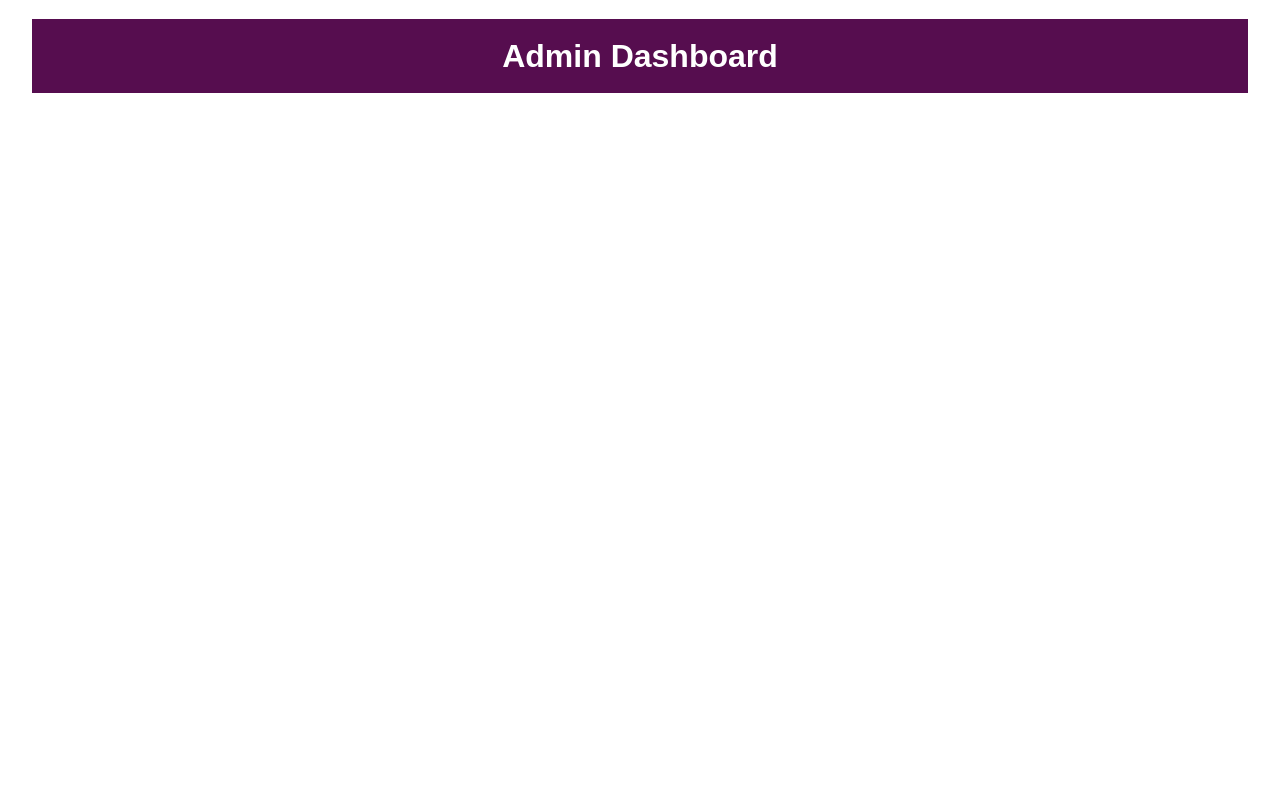
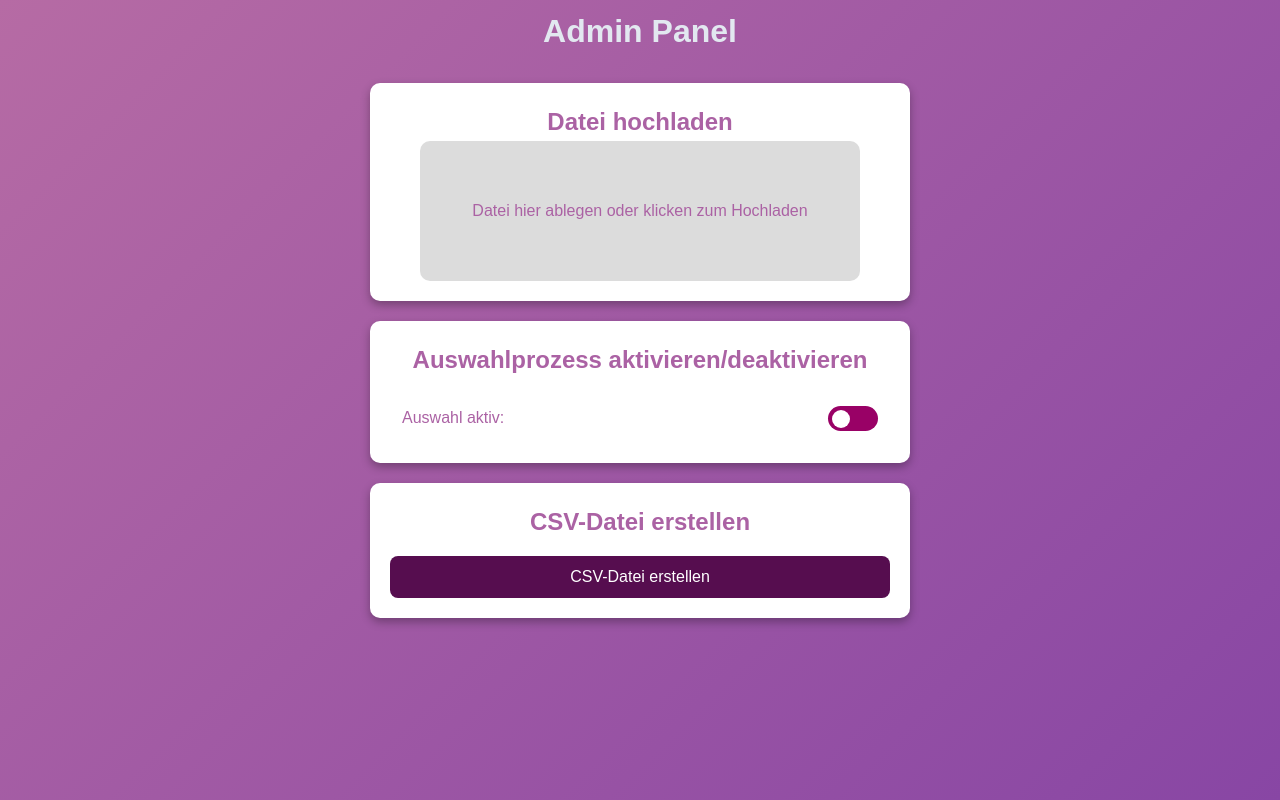
Before and after one commit to wbgym-webteam/subdomain, a Flask app: page /admin/admin_dashboard in a window 1280 px wide. Run offline with Flask 3, Linux system fonts and the light colour scheme.

Commit message:
First Version of the Admin-Dashboard for the TdW

```diff
--- a/src/app/templates/admin/admin_dashboard.html
+++ b/src/app/templates/admin/admin_dashboard.html
@@ -1,16 +1,209 @@
-{% extends 'base.html' %}
+{% extends './base.html' %}
 
 {% block title %}
-Admin - Dasboard
+Admin-Panel for TdW
 {% endblock %}
 
 {% block content %}
+    <style>
+        /* Grundlegende Stile */
+        body {
+            font-family: 'Arial', sans-serif;
+            margin: 0;
+            padding: 0;
+            background: linear-gradient(135deg, #b66ba4, #8846a4);
+            color: #ab62a4;
+            display: flex;
+            flex-direction: column;
+            align-items: center;
+            min-height: 100vh;
+        }
 
-<header>
-    <h1>Admin Dashboard</h1>
-</header>
+        .container {
+            width: 90%;
+            max-width: 500px;
+            background: white;
+            padding: 20px;
+            border-radius: 10px;
+            box-shadow: 0 4px 10px rgba(0, 0, 0, 0.3);
+            backdrop-filter: blur(10px);
+            margin-top: 20px;
+            text-align: center;
+        }
 
-<main>
+        h1 {
+            color: #e2e8f0;
+        }
 
-</main>
+        h2 {
+            color: #ab62a4;
+            margin-bottom: 15px;
+        }
+
+        /* Drag & Drop Upload Bereich zentriert */
+        .upload-wrapper {
+            display: flex;
+            justify-content: center;
+            align-items: center;
+            width: 100%;
+        }
+
+        .upload-container {
+            width: 100%;
+            max-width: 400px;
+            height: 100px;
+            padding: 20px;
+            background: #dcdcdc;
+            border-radius: 10px;
+            text-align: center;
+            font-size: 16px;
+            color: #ab62a4;
+            display: flex;
+            align-items: center;
+            justify-content: center;
+            transition: background 0.3s ease-in-out;
+        }
+
+        .upload-container:hover {
+            background: #c0c0c0;
+        }
+
+        .file-input {
+            display: none;
+        }
+
+        /* Switch Button */
+        .switch-container {
+            display: flex;
+            align-items: center;
+            justify-content: space-between;
+            margin-top: 15px;
+            padding: 12px;
+            background: white;
+            border-radius: 10px;
+        }
+
+        .switch-label {
+            font-size: 16px;
+            color: #ab62a4;
+        }
+
+        .switch {
+            position: relative;
+            display: inline-block;
+            width: 50px;
+            height: 25px;
+        }
+
+        .switch input {
+            opacity: 0;
+            width: 0;
+            height: 0;
+        }
+
+        .slider {
+            position: absolute;
+            cursor: pointer;
+            top: 0;
+            left: 0;
+            right: 0;
+            bottom: 0;
+            background-color: #990166;
+            transition: .4s;
+            border-radius: 25px;
+        }
+
+        .slider:before {
+            position: absolute;
+            content: "";
+            height: 18px;
+            width: 18px;
+            left: 4px;
+            bottom: 3px;
+            background-color: white;
+            transition: .4s;
+            border-radius: 50%;
+        }
+
+        input:checked + .slider {
+            background-color: #22c55e;
+        }
+
+        input:checked + .slider:before {
+            transform: translateX(24px);
+        }
+
+        /* Button */
+        .button {
+            width: 100%;
+            padding: 12px;
+            background: #560d4f;
+            color: #fff;
+            font-size: 16px;
+            border: none;
+            border-radius: 8px;
+            cursor: pointer;
+            margin-top: 15px;
+            transition: 0.3s;
+            text-align: center;
+        }
+
+        .button:hover {
+            background: #8846a4;
+            transform: translateY(-2px);
+            box-shadow: 0 3px 8px rgba(0, 0, 0, 0.3);
+        }
+
+        /* Responsives Design */
+        @media (max-width: 768px) {
+            .container {
+                width: 95%;
+                padding: 18px;
+            }
+
+            .upload-container {
+                max-width: 100%;
+            }
+
+            .button {
+                font-size: 14px;
+                padding: 10px;
+            }
+        }
+    </style>
+<body>
+
+    <h1>Admin Panel</h1>
+
+    <!-- Upload-Bereich -->
+    <div class="container">
+        <h2>Datei hochladen</h2>
+        <div class="upload-wrapper">
+            <label class="upload-container">
+                Datei hier ablegen oder klicken zum Hochladen
+                <input type="file" class="file-input">
+            </label>
+        </div>
+    </div>
+
+    <!-- Switch Button für Auswahlprozess -->
+    <div class="container">
+        <h2>Auswahlprozess aktivieren/deaktivieren</h2>
+        <div class="switch-container">
+            <span class="switch-label">Auswahl aktiv:</span>
+            <label class="switch">
+                <input type="checkbox">
+                <span class="slider"></span>
+            </label>
+        </div>
+    </div>
+
+    <!-- CSV Datei erstellen -->
+    <div class="container">
+        <h2>CSV-Datei erstellen</h2>
+        <button class="button">CSV-Datei erstellen</button>
+    </div>
+
+</body>
+
 {% endblock %}
```
